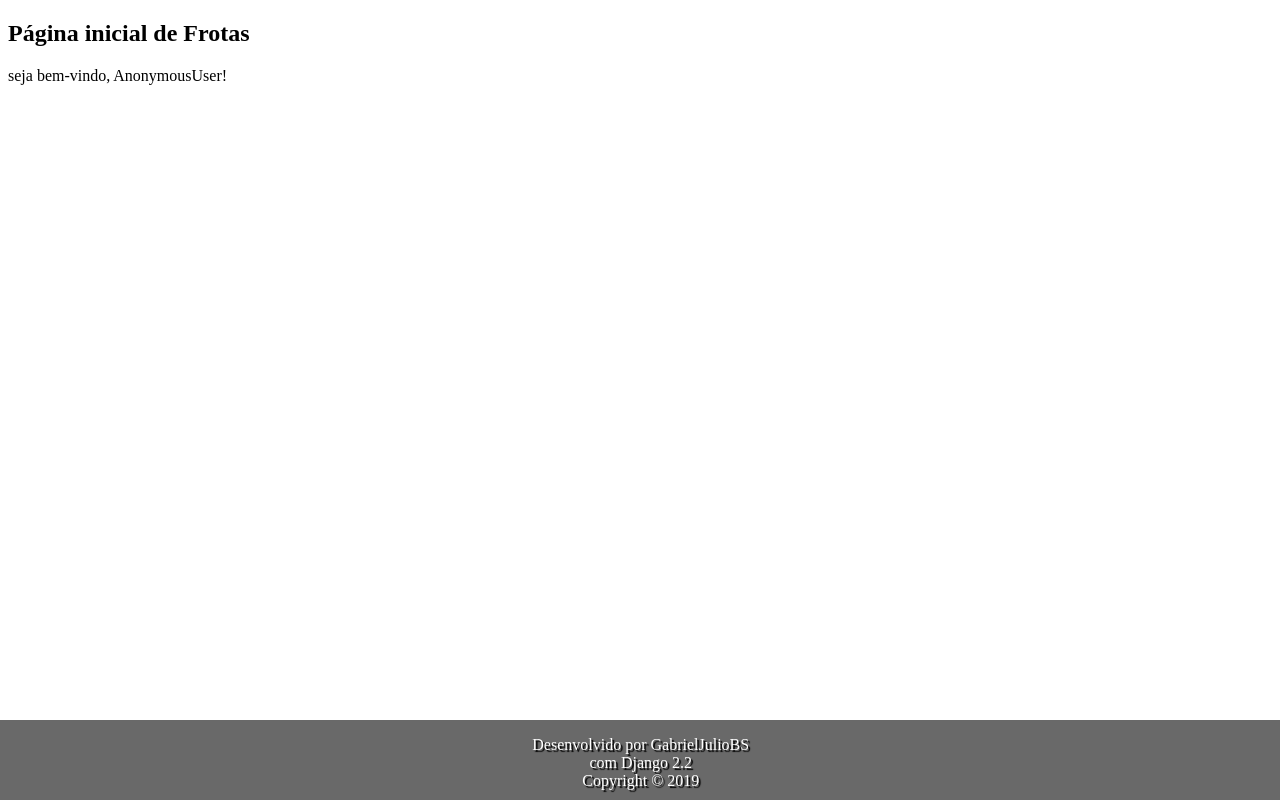
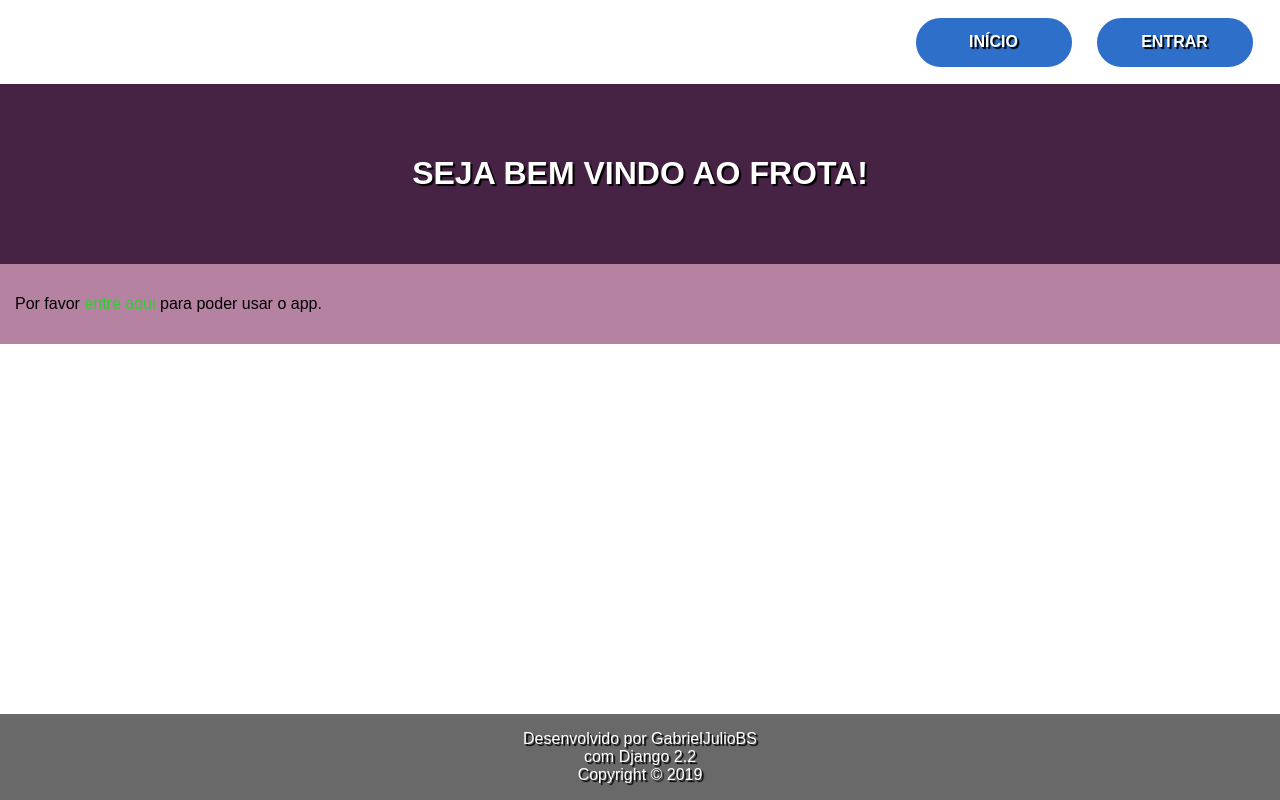
Before and after one commit to GabrielJulio/GG, a Django app: page /frota/ in a window 1280 px wide. Run offline with Django 3.2, Linux system fonts and the light colour scheme; parts of the project's set-up code (start-up, migrations or seed data) failed here and were passed over.

Commit message:
Update 1 QUASE completo
TODO:
- Implementar vizualização horizontal de objetos.
- Desenvolver e implementar barra de pesquisa.
- Refatorar para CBV (Class-Based View).

#Próximos updates previstos:
- Update 2 | Estoque
- Update 3 | Despesas

```diff
--- a/Vehicle Management/VM/settings.py
+++ b/Vehicle Management/VM/settings.py
@@ -25,7 +25,7 @@ SECRET_KEY = '0x6q(ej2gd1&e^a#3fh^xib2dlu!mia@a_4(g)^!)ku7bh_g+w'
 # SECURITY WARNING: don't run with debug turned on in production!
 DEBUG = True
 
-ALLOWED_HOSTS = ['localhost', '10.0.0.108']
+ALLOWED_HOSTS = ['localhost', '192.168.1.50']
 
 
 # Application definition
@@ -122,5 +122,7 @@ STATIC_URL = '/static/'
 
 STATICFILES_DIRS = [
     os.path.join(BASE_DIR, "static"),
-    'var/ww/static',
+    'var/www/static',
 ]
+
+LOGIN_REDIRECT_URL = '/'
--- a/Vehicle Management/fleet/templates/fleet/index.html
+++ b/Vehicle Management/fleet/templates/fleet/index.html
@@ -1,6 +1,53 @@
-{% extends 'base.html' %}
+{% extends 'index.html' %}
 {% block title %}Página de Frota{% endblock%}
+
+{% block header %}
+    {% if not user.is_authenticated %}
+    <div class="botao_wrapper">
+        <a href="{% url 'entrar' %}">
+            <div class="login">
+                Entrar
+            </div>
+        </a>
+    </div>
+    {% else %}
+    <div class="botao_wrapper">
+        <a href="{% url 'sair' %}">
+            <div class="logout">
+                Sair
+            </div>
+        </a>
+    </div>
+    {% endif %}
+    <div class="botao_wrapper">
+        <a href="{% url 'frota_principal' %}">
+            <div class="pginicial">
+                Início
+            </div>
+        </a>
+    </div>
+{% endblock %}
+
+{% block corescura %}
+    <h1>Seja bem vindo ao Frota!</h1>
+{% endblock %}
+
+{% block corclara %}
+    {% if user.is_authenticated %}
+        <div class="botao_app">
+            <a href="{% url 'listagem_viagem' %}">Viagens</a>
+        </div>
+        <div class="botao_app">
+            <a href="{% url 'listagem_motorista' %}">Motoristas</a>
+        </div>
+        <div class="botao_app">
+            <a href="{% url 'listagem_veiculo' %}">Veiculos</a>
+        </div>
+    {% else %}
+        <p>
+            Por favor <a href="{% url 'entrar' %}" style="color:limegreen;">entre aqui</a> para poder usar o app.
+        </p>
+    {% endif %}
+{% endblock %}
 {% block main %}
-<h2>Página inicial de Frotas</h2>
-seja bem-vindo, {{ user }}!
 {% endblock%}
--- a/Vehicle Management/fleet/urls.py
+++ b/Vehicle Management/fleet/urls.py
@@ -2,7 +2,7 @@ from django.urls import path
 from . import views
 
 urlpatterns = [
-    path('', views.index, name='fleet_principal'),
+    path('', views.index, name='frota_principal'),
 
     path('viagem/', views.listagem_viagem, name='listagem_viagem'),
     path('viagem/nova', views.nova_viagem, name='nova_viagem'),
--- a/Vehicle Management/fleet/views.py
+++ b/Vehicle Management/fleet/views.py
@@ -106,3 +106,7 @@ def apagar_veiculo(request, id):
 		veiculo.delete()
 		return redirect('listagem_veiculos')
 	return render(request, 'fleet/delete/confirmacao.html', {'veiculo': veiculo})
+
+def listagem_tudo(request):
+	data = {}
+	data['motorista']
--- a/Vehicle Management/templates/base.html
+++ b/Vehicle Management/templates/base.html
@@ -6,33 +6,116 @@
           content="width=device-width, user-scalable=no, initial-scale=1.0, maximum-scale=1.0, minimum-scale=1.0">
     <meta http-equiv="X-UA-Compatible" content="ie=edge">
     <style>
+        body{
+        font-family:sans-serif;
+        margin: 0px;
+        }
+        .header{
+        background-color: white;
+        text-align: center;
+        padding: 15px;
+        overflow: hidden;
+        }
+        a:link, a:visited{
+        color: white;
+        text-decoration: none;
+        }
+        .botao_wrapper{
+        display: inline-block;
+        background-color: #2D6FC9;
+        text-align: center;
+        margin: 0.2% 1%;
+        padding: 1%;
+        width: 10%;
+        border-radius: 25px;
+        border: #2D6FC9 solid 3px;
+        float: right;
+        text-transform: uppercase;
+        font-weight: bold;
+        text-shadow: 2px 2px 1px black;
+        transition: 1s
+        }
+        .login, .logout, .pginicial{
+        display: inline-block;
+        }
+        .botao_wrapper:hover{
+        border: #57C04D solid 3px;
+        transition: 0.5s
+        }
+        .corescura{
+        background-color: #462344;
+        padding: 50px;
+        text-align: center;
+        color: white;
+        text-transform: uppercase;
+        font-weight: bold;
+        text-shadow: 2px 2px 1px black;
+        }
+        .corclara{
+        background-color: #B583A1;
+        padding: 15px;
+        overflow: hidden;
+        }
         footer{
             background-color: #696969;
-            padding: 11px;
-            padding-top: 0px;
-            padding-bottom: 20px;
-            margin-top: 15px;
-            margin-left: -8px;
             color: white;
             position: absolute;
             bottom: 0;
-            width: 98.4%;
-            height: 60px;
             text-align: center;
+            width:100%;
         }
         footer p{
             text-align: center;
             text-shadow: 2px 2px 1px black;
             color: white;
         }
+        {% block style %}
+        {% endblock %}
     </style>
     <title>{% block title %}{% endblock %}</title>
 </head>
 <body>
+    <div class="header">
+        {% block header %}
+        {% if not user.is_authenticated %}
+        <div class="botao_wrapper">
+            <a href="{% url 'entrar' %}">
+                <div class="login">
+                    Entrar
+                </div>
+            </a>
+        </div>
+        {% else %}
+        <div class="botao_wrapper">
+            <a href="{% url 'sair' %}">
+                <div class="logout">
+                    Sair
+                </div>
+            </a>
+        </div>
+        {% endif %}
+        <div class="botao_wrapper">
+            <a href="{% url 'pgprincipal' %}">
+                <div class="pginicial">
+                    Início
+                </div>
+            </a>
+        </div>
+        {% endblock %}
+    </div>
 
+    <div class="corescura">
+        {% block corescura %}
+        {% endblock %}
+    </div>
+    <div class="corclara">
+        {% block corclara %}
+        {% endblock %}
+    </div>
     {% block main %}
     {% endblock %}
 
+</body>
 {% block footer %}
     <footer>
         <p>
@@ -42,7 +125,4 @@
         </p>
     </footer>
 {% endblock %}
-
-
-</body>
 </html>
--- a/Vehicle Management/templates/index.html
+++ b/Vehicle Management/templates/index.html
@@ -1,6 +1,83 @@
 {% extends 'base.html' %}
+
+{% block style %}
+.botao_app{
+display: inline-block;
+color: white;
+background-color: #D85264;
+border: #D85264 solid 4px;
+border-radius: 25px;
+text-align: center;
+margin: 1% 5%;
+padding: 3%;
+width: 14%;
+font-size: 200%;
+text-transform: uppercase;
+font-weight: bold;
+text-shadow: 2px 2px 1px black;
+transition: 1s;
+}
+.botao_app:hover{
+border: #E88B62 solid 4px;
+transition: 0.5;
+}
+
+.botao_app:nth-child(2){
+background-color: #D87B52;
+border: #D87B52 solid 4px;
+}
+.botao_app:nth-child(2):hover{
+border: #F0D052 solid 4px;
+}
+
+.botao_app:nth-child(3){
+background-color: #E0C042;
+border: #E0C042 solid 4px;
+}
+.botao_app:nth-child(3):hover{
+border: #E86264 solid 4px;
+}
+
+.frota{
+display: inline-block;
+}
+
+@media only screen and (min-width: 1281px){
+    .botao_app{font-size: 200%;padding:0.5%;margin:1% 8%;}
+}
+@media only screen and (min-width: 775px) and (max-width: 1280px){
+    .botao_app{font-size: 150%;padding:1%;margin:1% 8%;}
+}
+@media only screen and (min-width: 561px) and (max-width: 774px){
+    .botao_app, .botao_wrapper{font-size: 125%;width: 14%;}
+}
+@media only screen and (min-width: 400px) and (max-width: 560px){
+    .botao_app, .botao_wrapper{font-size: 100%;width: 14%;}
+}
+@media only screen and (min-width: 300px) and (max-width: 399px){
+    .botao_app, .botao_wrapper{font-size: 75%;width: 14%;}
+}
+
+{% endblock %}
+
 {% block title %}Página Inicial{% endblock %}
 
-{% block main %}
-<h1>Página principal</h1>
+{% block corescura %}
+    <h1>Página principal</h1>
 {% endblock %}
+
+{% block corclara %}
+<a href="{% url 'frota_principal' %}">
+    <div class="botao_app">
+        <div class="frota">
+            Frota
+        </div>
+    </div>
+</a>
+<div class="botao_app">
+    desen...
+</div>
+<div class="botao_app">
+    desen...
+</div>
+{% endblock %}
```
Also changed, not shown: Vehicle Management/fleet/templates/fleet/read/motorista.html (+9 -6 lines), Vehicle Management/fleet/templates/fleet/read/veiculo.html (+7 -3 lines), Vehicle Management/fleet/templates/fleet/read/viagem.html (+8 -4 lines), Vehicle Management/templates/registration/login.html (+12 -3 lines), Vehicle Management/db.sqlite3. Lines whose indentation alone changed are shown as unchanged.
